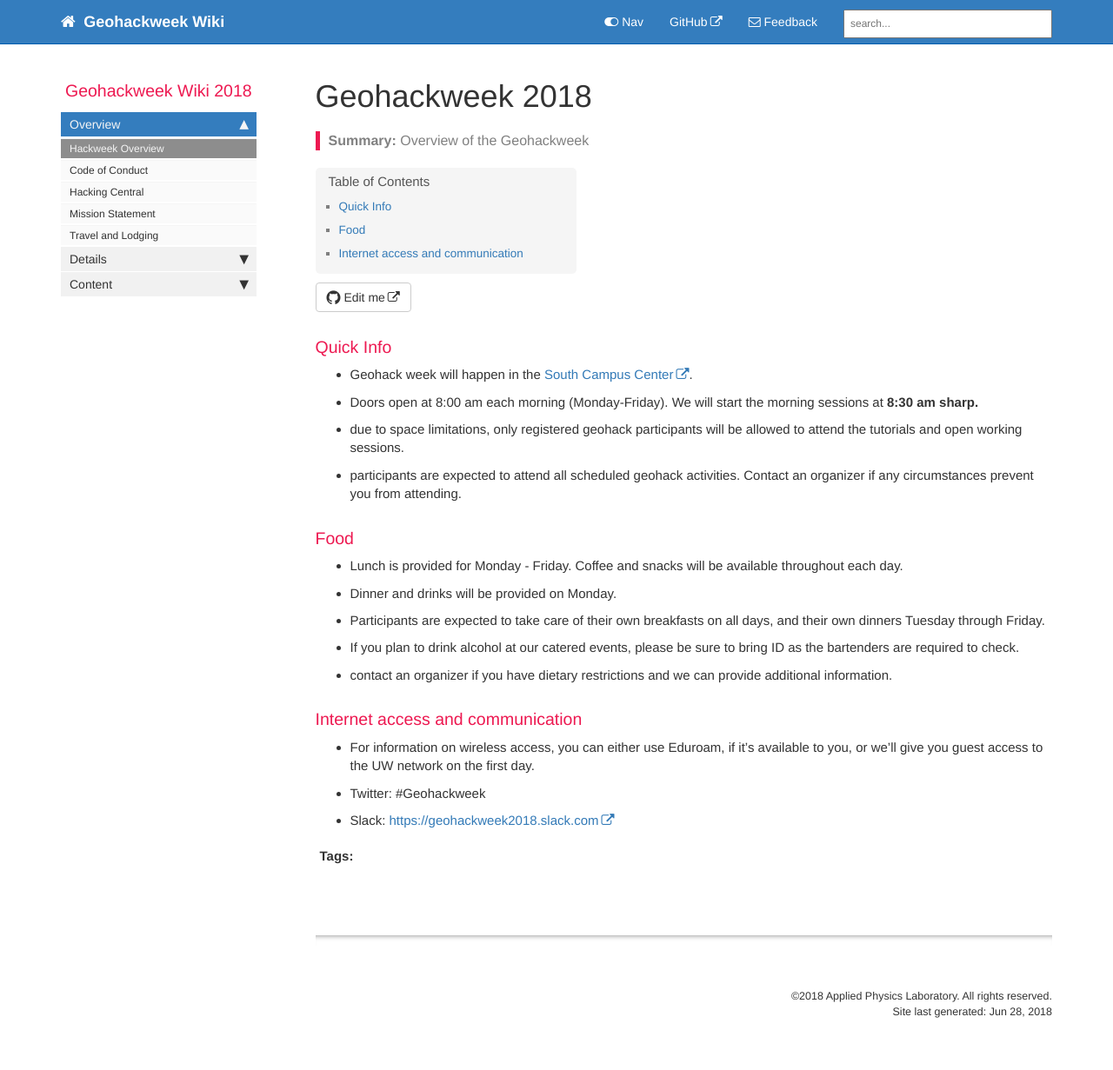
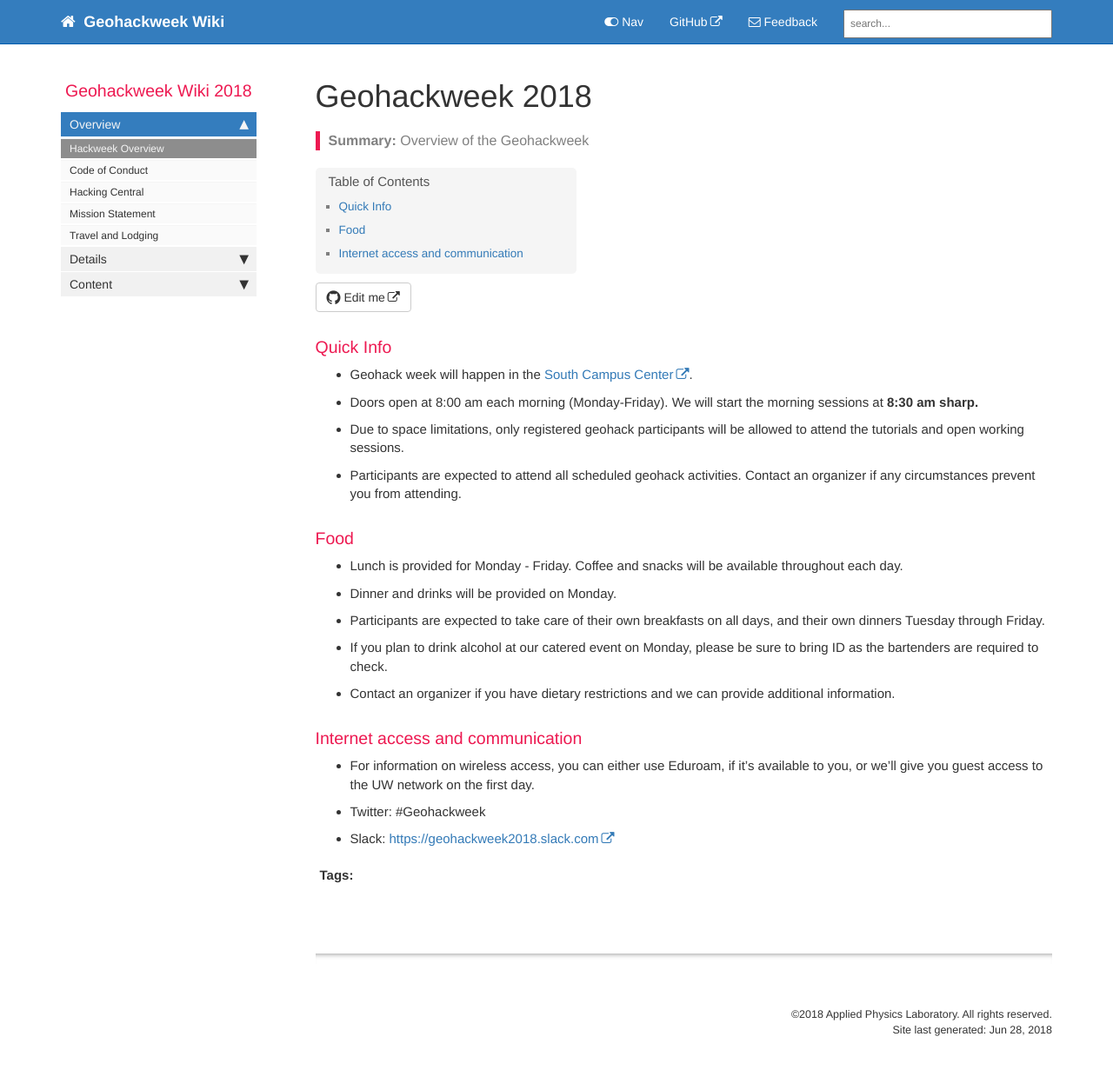
Before and after one commit to waterhackweek/wiki, a Jekyll site: the page built from index.md, in a window 1280 px wide and 1245 px high. Shown: the top 1231 px of the window at 87% size. Built offline with Jekyll 4.4.1, drawn with Linux system fonts in a browser that asks for light colours; nearby versions of some CDN libraries; comment, search, counter and statistics services are not loaded.

Commit message:
Update index.md

```diff
--- a/index.md
+++ b/index.md
@@ -9,15 +9,15 @@ summary: Overview of the Geohackweek
 ### Quick Info
 - Geohack week will happen in the [South Campus Center](https://www.google.com/maps/place/UW+South+Campus+Center/@47.6495125,-122.3129862,17z/data=!3m1!4b1!4m5!3m4!1s0x549014ec0573d0fd:0x92c36f77d79c29d7!8m2!3d47.6495089!4d-122.3107975).
 - Doors open at 8:00 am each morning (Monday-Friday). We will start the morning sessions at **8:30 am sharp.**
-- due to space limitations, only registered geohack participants will be allowed to attend the tutorials and open working sessions.
-- participants are expected to attend all scheduled geohack activities. Contact an organizer if any circumstances prevent you from attending.
+- Due to space limitations, only registered geohack participants will be allowed to attend the tutorials and open working sessions.
+- Participants are expected to attend all scheduled geohack activities. Contact an organizer if any circumstances prevent you from attending.
 
 ### Food
 - Lunch is provided for Monday - Friday. Coffee and snacks will be available throughout each day.
 - Dinner and drinks will be provided on Monday.
 - Participants are expected to take care of their own breakfasts on all days, and their own dinners Tuesday through Friday.
-- If you plan to drink alcohol at our catered events, please be sure to bring ID as the bartenders are required to check.
-- contact an organizer if you have dietary restrictions and we can provide additional information.
+- If you plan to drink alcohol at our catered event on Monday, please be sure to bring ID as the bartenders are required to check.
+- Contact an organizer if you have dietary restrictions and we can provide additional information.
 
 ### Internet access and communication
 - For information on wireless access, you can either use Eduroam, if it's available to you, or we'll give you guest access to the UW network on the first day.
```
